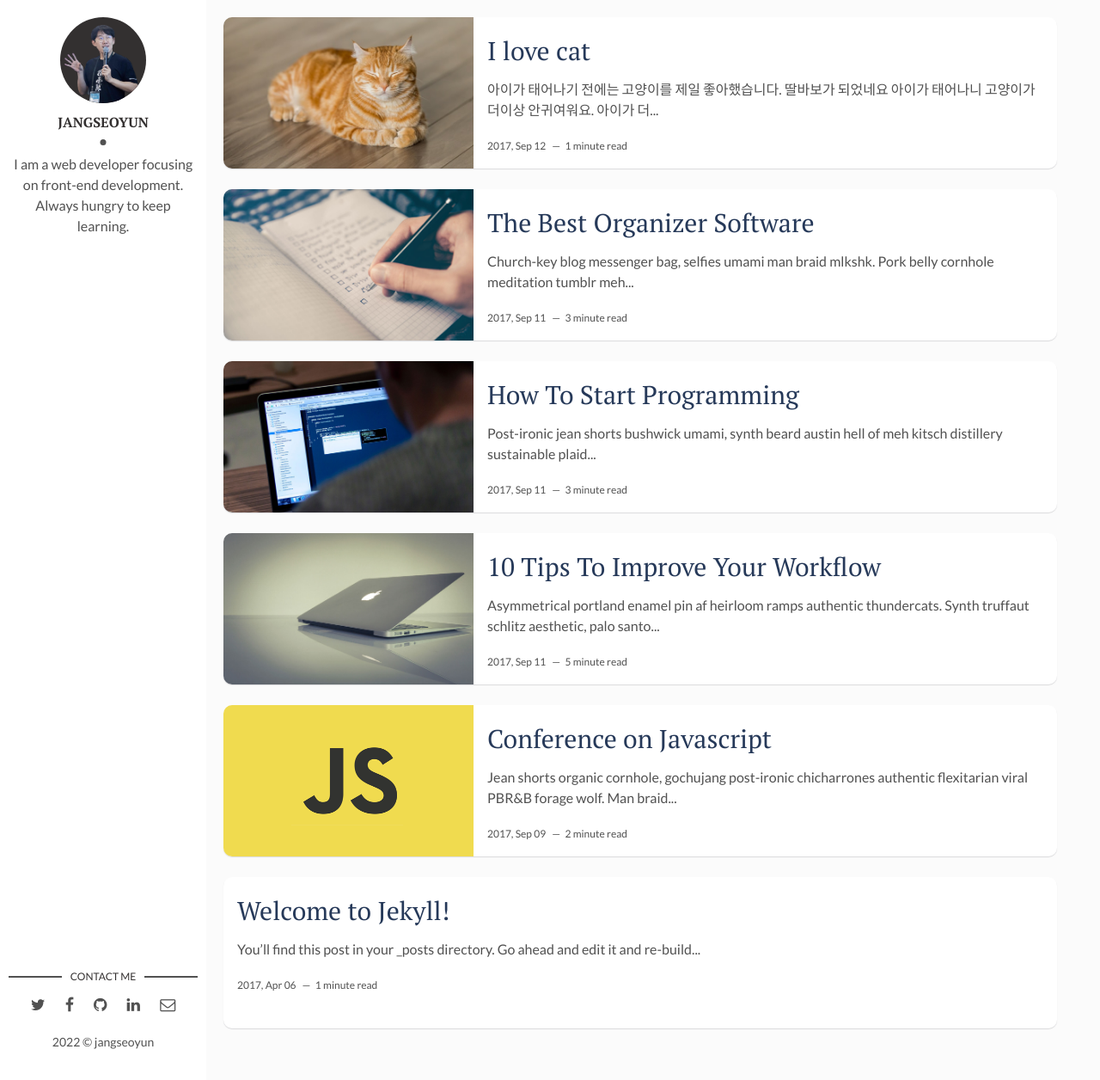
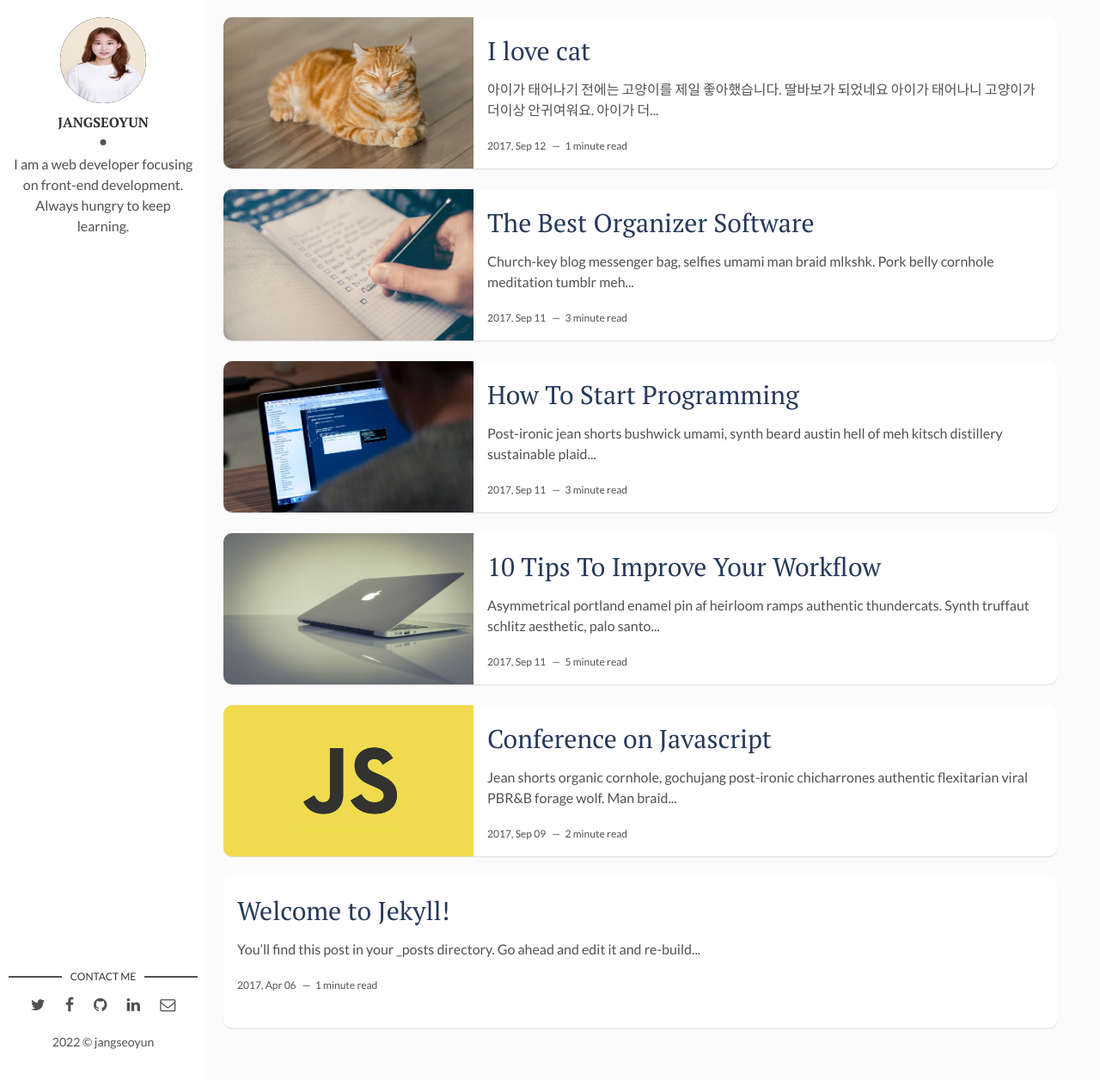
Before and after one commit to jangseoyun/jangseoyun.github.io, a Jekyll site: the page built from index.html, in a window 1280 px wide and 1256 px high. Shown: the whole window at 86% size. Built offline with Jekyll 4.4.1, drawn with Linux system fonts in a browser that asks for light colours; the list of posts is cut into pages by our own code.

Commit message:
commit: git-blog

```diff
--- a/_config.yml
+++ b/_config.yml
@@ -10,7 +10,7 @@ site-twitter: #if your site has a twitter account, enter it here
 
 # Author Settings
 author: jangseoyun # add your name
-author-img: 1642243.png # add your photo
+author-img: profile.jpg # add your photo
 about-author: I am a web developer focusing on front-end development. Always hungry to keep learning. # add description
 social-twitter: # add your Twitter handle
 social-facebook: # add your Facebook handle
```
Also changed, not shown: assets/img/1642243.png (deleted), assets/img/profile.jpg (added).
